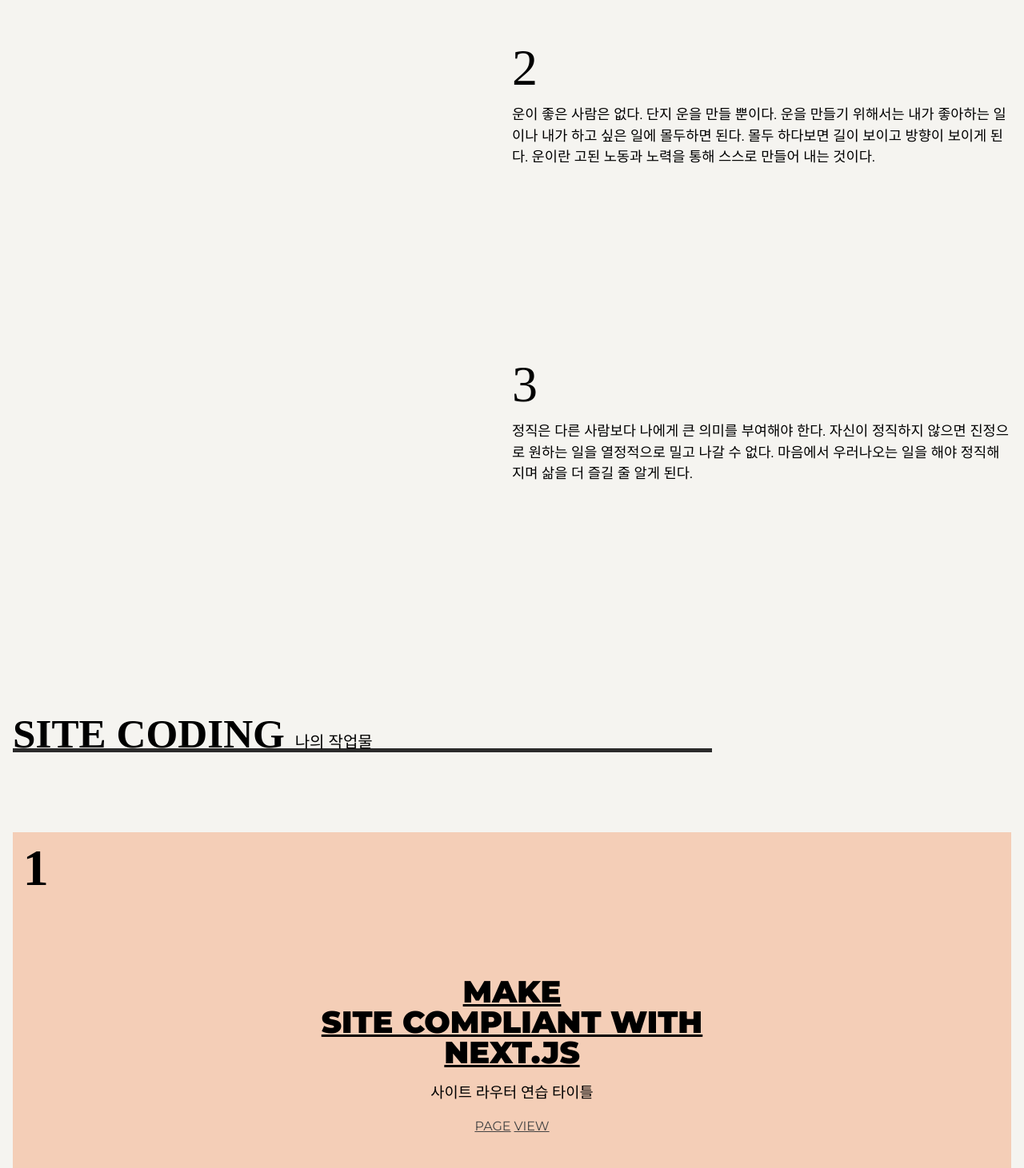
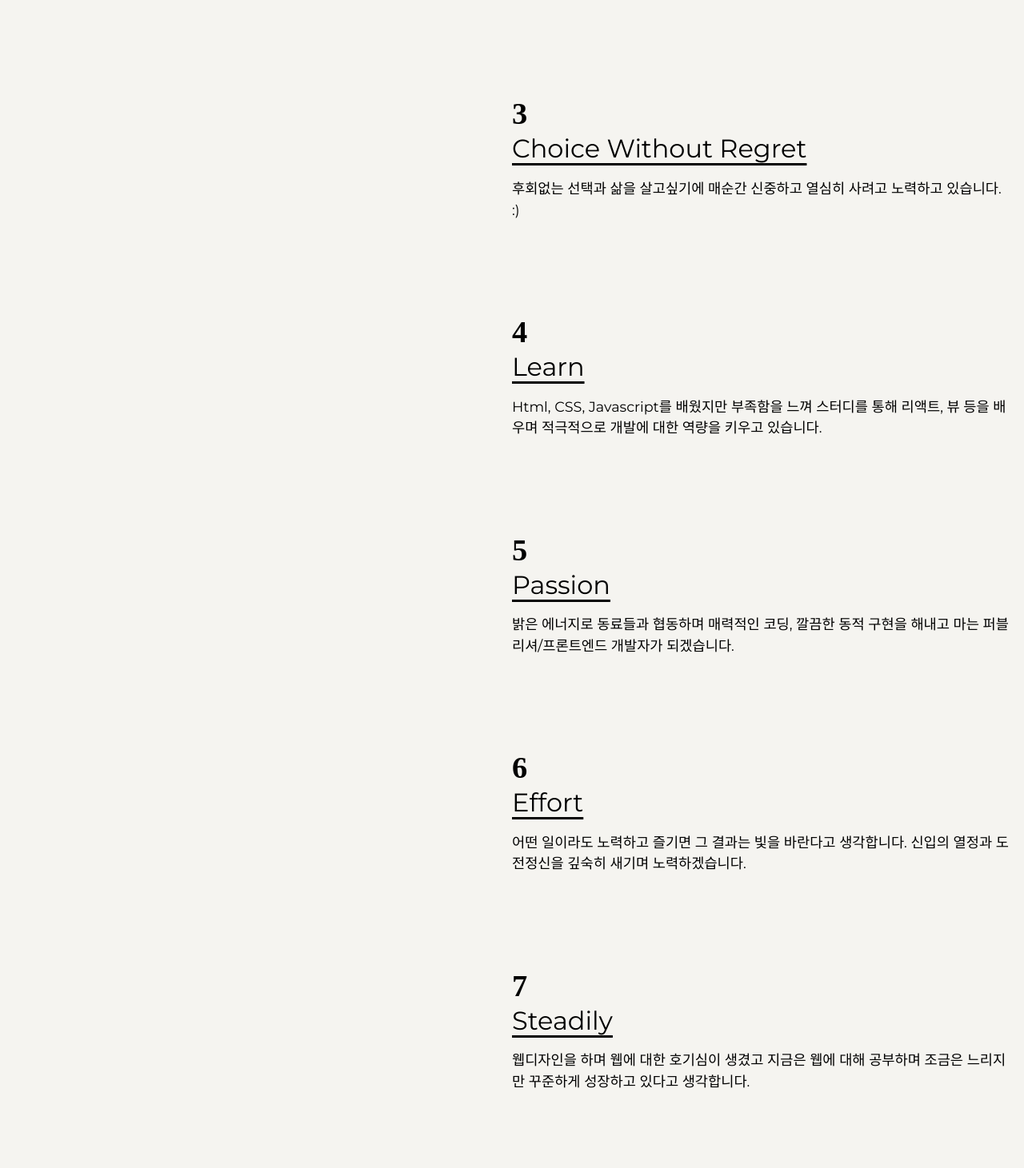
Before and after one commit to sini1004/PORTFOLIO, a React (Create React App) app: page / in a window 1280 px wide. Shown: the part 1209-2670 px from the top of the page at 80% size. Built offline with nearby package versions, Linux system fonts and the light colour scheme; a small style sheet from the web is missing; a web font is replaced by a local one.

Commit message:
데이터 수정 및 마크업 수정

```diff
--- a/src/assets/scss/section/_prodetail.scss
+++ b/src/assets/scss/section/_prodetail.scss
@@ -37,6 +37,24 @@
     .project__desc {
       h1 {
         color: #156aa1;
+      }
+    }
+    .project__contents {
+      .detail__img {
+        display: flex;
+        justify-content: center;
+        align-items: center;
+        img {
+          filter: blur(5px) grayscale(70%);
+          -webkit-filter: blur(5px) grayscale(70%);
+          position: relative;
+          height: 700px;
+        }
+        p {
+          position: absolute;
+          z-index: 1;
+          font-size: 1.2rem;
+        }
       }
     }
   }
@@ -96,10 +114,12 @@
 
         @media (max-width: 1240px) {
           width: 100%;
+          min-width: 32rem;
         }
-        // @media (max-width: 320px) {
-        //   display: none;
-        // }
+        @media (max-width: 480px) {
+          min-width: 18rem;
+          height: 200px;
+        }
 
         img {
           width: 50%;
@@ -128,7 +148,7 @@
 
       .detail__img {
         width: 100%;
-        height: 600px;
+        height: 500px;
         margin: 0 auto;
         border: 1px solid var(--black400);
         border-radius: 1rem;
--- a/src/assets/scss/section/_site.scss
+++ b/src/assets/scss/section/_site.scss
@@ -22,7 +22,6 @@
       height: auto;
       top: 68px;
       z-index: 1000;
-      background-color: var(--mainBg-color);
     }
 
     em {
@@ -87,26 +86,29 @@
           top: 20px;
         }
       }
-      .text {
+      .title {
         text-align: center;
         margin-bottom: 1rem;
 
-        > div {
+        > h3 {
           font-size: 3vw;
           line-height: 1;
           font-weight: 900;
           text-transform: uppercase;
           text-decoration: underline;
-          font-family: var(--mainEng-font);
 
           @media (max-width: 800px) {
             font-size: 26px;
           }
         }
       }
-      .title {
+      .text {
         font-family: var(--mainKor-font);
         margin-bottom: 1rem;
+      }
+      .text_skill {
+        font-size: 1rem;
+        margin-top: 10px;
       }
       .btn {
         a {
--- a/src/assets/scss/section/_skill.scss
+++ b/src/assets/scss/section/_skill.scss
@@ -27,7 +27,6 @@
       font-size: 30px;
       height: auto;
       top: 68px;
-      background-color: var(--mainBg-color);
     }
 
     em {
@@ -45,9 +44,9 @@
     }
 
     span {
-      font-size: 5vw;
+      font-size: 3vw;
       line-height: 1;
-      font-size: 900;
+      font-weight: 900;
       font-family: var(--mainNum-font);
 
       @media (max-width: 800px) {
@@ -56,13 +55,13 @@
     }
 
     h3 {
-      font-size: 1.5rem;
+      font-size: 2rem;
       text-decoration: underline;
       text-underline-position: under;
       margin-bottom: 1vw;
     }
     p {
-      margin-bottom: 30vh;
+      margin-bottom: 15vh;
       font-size: 1.1rem;
     }
   }
--- a/src/components/Site.jsx
+++ b/src/components/Site.jsx
@@ -14,15 +14,27 @@
           {siteText.map((site, key) => (
             <article className={`site__item s${key + 1}`} key={key}>
               <span className="num">{key + 1}</span>
-              <div className="text">
-                <div>{site.text[0]}</div>
-                <div>{site.text[1]}</div>
-                <div>{site.text[2]}</div>
+              <div className="title">
+                <h3>{site.title}</h3>
               </div>
-              <h3 className="title">{site.title}</h3>
+              <p className="text">{site.text[0]}</p>
+              {site.text.slice(1).map((text, index) => (
+                <span className="text_skill" key={index}>
+                  {text}
+                </span>
+              ))}
               <div className="btn">
-                <Link to={`/page-detail/${site.id}`}>page</Link>
-                <a href={site.view}>view</a>
+                <a href={site.view} target="_blank" rel="noreferrer">
+                  view
+                </a>
+                <a href={site.code} target="_blank" rel="noreferrer">
+                  github
+                </a>
+                {site.pdf && (
+                  <a href={site.pdf} target="_blank" rel="noreferrer">
+                    Download PDF
+                  </a>
+                )}
               </div>
               <div className="info">
                 <span>{site.info[0]}</span>
--- a/src/components/Skill.jsx
+++ b/src/components/Skill.jsx
@@ -13,7 +13,7 @@
           {skillText.map((skill, key) => (
             <div key={key}>
               <span>{key + 1}</span>
-              <h3>{skill.text}</h3>
+              <h3>{skill.title}</h3>
               <p>{skill.desc}</p>
             </div>
           ))}
--- a/src/constants/index.js
+++ b/src/constants/index.js
@@ -10,6 +10,7 @@
 import mainimg02 from "../assets/img/page/screen/mainimg02.jpg";
 import scrimg01 from "../assets/img/page/screen/screen01.jpg";
 import scrimg02 from "../assets/img/page/screen/screen02.jpg";
+import scrimg03 from "../assets/img/page/screen/screen03.jpg";
 
 export const headerNav = [
   {
@@ -41,16 +42,32 @@
 
 export const skillText = [
   {
-    title: "꿈을 설계하고 디자인하다.",
-    desc: "나는 공간을 만드는 것을 좋아한다. 어려을 때부터 나만의 공간을 만드는 것을 좋아했고 나만의 다락방을 좋아했다. 단 한 사람이라도 내가 만든 공간 속에서 영감을 받거나 마음이 움직였으면 좋겠다. 나만의 공간을 마음것 만들 수 있다는 건 코딩에 엄청난 매력인거 같다. 그 한구석에 나만의 꿈을 설계하고, 개발을 하며 앞으로도 살고 싶다.",
+    title: "Listening",
+    desc: "상대방의 이야기를 들어주는 것을 좋아하고 진심을 다해 공감해주는 성격이에요!",
   },
   {
-    title: "열심히 할수록 기회는 따른다.",
-    desc: "운이 좋은 사람은 없다. 단지 운을 만들 뿐이다. 운을 만들기 위해서는 내가 좋아하는 일이나 내가 하고 싶은 일에 몰두하면 된다. 몰두 하다보면 길이 보이고 방향이 보이게 된다. 운이란 고된 노동과 노력을 통해 스스로 만들어 내는 것이다.",
+    title: "Less but better",
+    desc: "'부족하지만 더 나은'생각으로 프로젝트에 최선을 다합니다.",
   },
   {
-    title: "나에게 정직하다.",
-    desc: "정직은 다른 사람보다 나에게 큰 의미를 부여해야 한다. 자신이 정직하지 않으면 진정으로 원하는 일을 열정적으로 밀고 나갈 수 없다. 마음에서 우러나오는 일을 해야 정직해지며 삶을 더 즐길 줄 알게 된다.",
+    title: "Choice Without Regret",
+    desc: "후회없는 선택과 삶을 살고싶기에 매순간 신중하고 열심히 사려고 노력하고 있습니다. :)",
+  },
+  {
+    title: "Learn",
+    desc: "Html, CSS, Javascript를 배웠지만 부족함을 느껴 스터디를 통해 리액트, 뷰 등을 배우며 적극적으로 개발에 대한 역량을 키우고 있습니다.",
+  },
+  {
+    title: "Passion",
+    desc: "밝은 에너지로 동료들과 협동하며 매력적인 코딩, 깔끔한 동적 구현을 해내고 마는 퍼블리셔/프론트엔드 개발자가 되겠습니다.",
+  },
+  {
+    title: "Effort",
+    desc: "어떤 일이라도 노력하고 즐기면 그 결과는 빛을 바란다고 생각합니다. 신입의 열정과 도전정신을 깊숙히 새기며 노력하겠습니다.",
+  },
+  {
+    title: "Steadily",
+    desc: "웹디자인을 하며 웹에 대한 호기심이 생겼고 지금은 웹에 대해 공부하며 조금은 느리지만 꾸준하게 성장하고 있다고 생각합니다.",
   },
 ];
 
@@ -61,14 +78,14 @@
     logoimg: logoimg01,
     logoalt: "여성가족부",
     period: "2023.2 - 2024.6",
-    text: ["make", "site compliant with", "next.js"],
-    title: "사이트 라우터 연습 타이틀",
-    link: "https://mogefdatacontest.co.kr/",
-    desc: "'청소년데이터 융복합 분석·활용 공모전' 은 여성가족부에서 주최하는 공모전 웹 사이트로서 공모전 접수를 할 수 있으며, 공모전 개요, 요강과 접수 확인이 가능합니다.",
-    screen: scrimg01,
-    screenalt: "공모전공공데이터검색기능",
-    code: "https://github.com/webstoryboy/port2023-next",
-    view: "https://port2023-next.netlify.app",
+    title: "CHWEDU(학생이용 앱)",
+    text: [
+      "로그인 시 '@'를 포함한 이메일 형식의 아이디와 5자리 이상 비밀번호를 입력해야 하는 조건을 붙였으며, 로그인시 입력했던 이메일의 '@'앞 자리를 아이디로 인식하여 메인에서 볼 수 있습니다. jsQR 모듈을 이용하여 QR인식을 할 수 있으며, 투두리스트에 할 일 추가, 삭제, 수정을 할 수 있습니다. Math.random()를 이용해 랜덤으로 단어를 볼 수 있게 하였습니다.",
+      "html5, css3, jquery, javascript",
+    ],
+    view: "https://sini1004.github.io/PWA_CHWEDU/",
+    code: "https://github.com/sini1004/PWA_CHWEDU/",
+    pdf: "assets/pdf/CHWEDU.pdf",
     info: [
       "site coding",
       "production period : two days",
@@ -129,7 +146,7 @@
 ];
 
 export const proText = [
-  //  프로젝트 : 여가부-개방관리시스템,공모전 사이트 / 에너지기술연구원관리자페이지 /전통문화플랫폼
+  //  프로젝트 : 여가부-개방관리시스템,공모전 사이트 / 에너지기술연구원관리자페이지 / 전통문화플랫폼 / 제보
   {
     id: 1,
     num: "01",
@@ -162,7 +179,7 @@
     link: "http://chsr.re.kr/",
     desc: "ddddddddd",
     main: mainimg02,
-    mainalt: "프로젝트3",
+    mainalt: "프로젝트2",
     screen: scrimg02,
     screenalt: "전통문화혁신플랫폼",
     code: "https://github.com/webstoryboy/port2023-vue",
@@ -182,6 +199,10 @@
     title: "한국에너지기술연구원",
     link: "http://chsr.re.kr/",
     desc: "전자정부 프레임워크 기반의 CMS 사이트이며, API 조회·모니터링과 개방 DB 테이블 조회, 사용자 권한 관리, 메뉴 관리 등이 가능합니다.",
+    main: mainimg02,
+    mainalt: "프로젝트3",
+    screen: scrimg03,
+    screenalt: "전통문화혁신플랫폼",
     code: "https://github.com/webstoryboy/port2023-vue",
     view: "https://port2023-vue.netlify.app",
     info: [
--- a/src/page/ProjectDetail.jsx
+++ b/src/page/ProjectDetail.jsx
@@ -58,6 +58,7 @@
 
         <div className="project__contents">
           <div className="detail__img">
+            {project.id === 3 && <p>보안상 블러 처리하였습니다.</p>}
             <img src={project.screen} alt={project.screenalt} />
           </div>
         </div>
```
Also changed, not shown: src/assets/img/page/screen/screen03.jpg (added), 1 other file (tests, documents, lock files or other folders).
